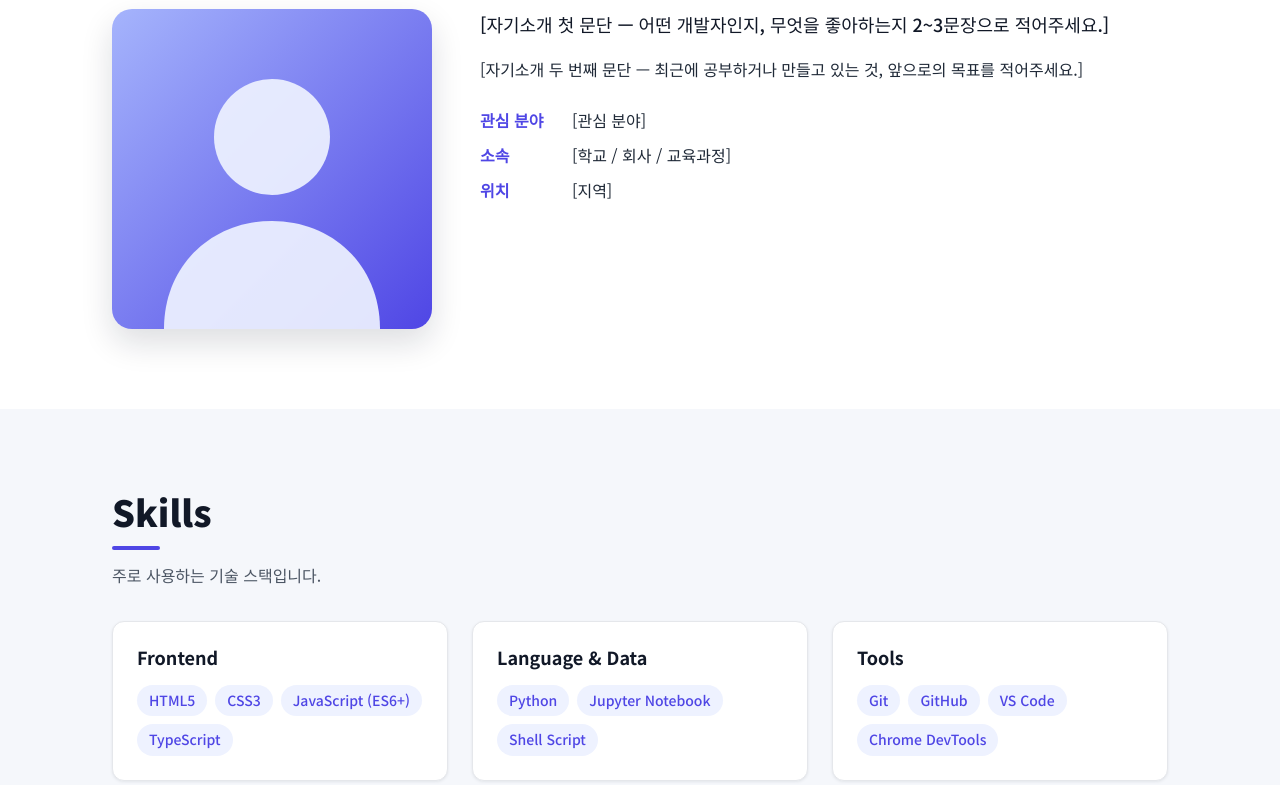
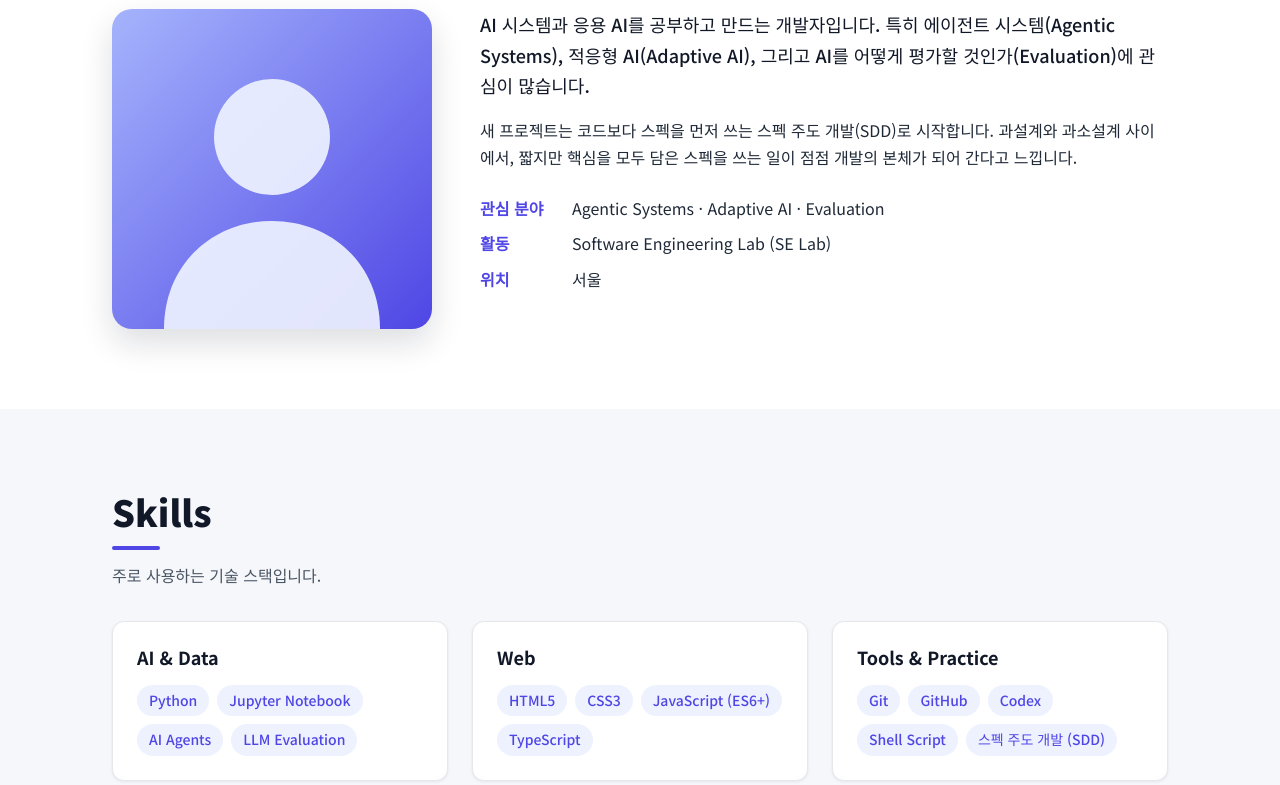
Before and after one commit to NiceTry3675/B4-1, a plain HTML site: page index.html in a window 1280 px wide. Shown: the part 944-1729 px from the top of the page. Drawn offline with Linux system fonts and the light colour scheme; no server answers.

Commit message:
Fill in profile details from LinkedIn
- Name, headline-based hero text, About intro, interests, activity, location
- Skills regrouped around AI, web, and tools
- LinkedIn footer link; README and guide updated
- Screenshots recaptured

```diff
--- a/index.html
+++ b/index.html
@@ -3,9 +3,8 @@
 <head>
   <meta charset="UTF-8">
   <meta name="viewport" content="width=device-width, initial-scale=1.0">
-  <!-- TODO(개인정보): [이름]을 본인 이름으로 바꾸세요 -->
-  <meta name="description" content="[이름]의 포트폴리오 — 자기소개, 기술 스택, GitHub 프로젝트, 연락처">
-  <title>[이름] | 포트폴리오</title>
+  <meta name="description" content="임준현(Junhyun Lim)의 포트폴리오 — AI Systems &amp; Applied AI Engineer. 자기소개, 기술 스택, GitHub 프로젝트, 연락처">
+  <title>임준현 | 포트폴리오</title>
   <link rel="icon" href="images/favicon.svg" type="image/svg+xml">
 
   <!-- 웹 폰트 (Google Fonts) -->
@@ -39,8 +38,7 @@
   <!-- ========== Header / Navigation ========== -->
   <header class="site-header">
     <nav class="nav container" aria-label="주요 메뉴">
-      <!-- TODO(개인정보): 로고 텍스트 -->
-      <a class="nav__logo" href="#hero">[이름]<span class="nav__logo-accent">.dev</span></a>
+      <a class="nav__logo" href="#hero">junhyun<span class="nav__logo-accent">.dev</span></a>
 
       <ul class="nav__menu" id="nav-menu">
         <li><a class="nav__link" href="#about">About</a></li>
@@ -76,16 +74,14 @@
     <section class="hero" id="hero" aria-labelledby="hero-title">
       <div class="container hero__inner">
         <p class="hero__greeting">안녕하세요! 👋</p>
-        <!-- TODO(개인정보): 이름 -->
-        <h1 class="hero__title" id="hero-title">저는 <span class="hero__name">[이름]</span>입니다.</h1>
+        <h1 class="hero__title" id="hero-title">저는 <span class="hero__name">임준현</span>입니다.</h1>
         <p class="hero__role">
           <!-- 스크린 리더용 전체 문구 (typing.js가 data-words로 채운다) -->
           <span class="visually-hidden hero__role-sr"></span>
-          <!-- TODO(개인정보): 타이핑 효과로 보여줄 문구 (쉼표로 구분) -->
-          <span class="typing" data-words="프론트엔드 개발자, 문제를 끝까지 파고드는 개발자, [나를 표현하는 한 마디]">프론트엔드 개발자</span><span class="typing__cursor" aria-hidden="true"></span>
+          <!-- 타이핑 효과로 보여줄 문구 (쉼표로 구분, 모바일에서 한 줄에 들어가는 길이로) -->
+          <span class="typing" data-words="Applied AI Engineer, 에이전트 시스템 개발자, AI 평가를 설계하는 개발자">Applied AI Engineer</span><span class="typing__cursor" aria-hidden="true"></span>
         </p>
-        <!-- TODO(개인정보): 한 줄 소개 -->
-        <p class="hero__desc">[한 줄 소개를 입력하세요. 예: 사용자 경험을 먼저 생각하는 웹 개발자입니다.]</p>
+        <p class="hero__desc">에이전트 시스템과 적응형 AI를 만들고, 그 결과를 제대로 평가하는 방법을 고민하는 개발자입니다.</p>
         <div class="hero__cta">
           <a class="btn btn--primary" href="#projects">프로젝트 보기</a>
           <a class="btn btn--outline" href="#contact">연락하기</a>
@@ -99,17 +95,16 @@
         <h2 class="section__title reveal" id="about-title">About Me</h2>
         <div class="about__content">
           <figure class="about__photo reveal">
-            <!-- TODO(개인정보): images/ 폴더에 본인 사진을 넣고 src·alt를 바꾸세요 -->
-            <img class="about__img" src="images/profile.svg" alt="[이름]의 프로필 사진" width="320" height="320">
+            <!-- TODO(개인정보): images/ 폴더에 본인 사진을 넣고 src를 바꾸세요 (지금은 자리표시 이미지) -->
+            <img class="about__img" src="images/profile.svg" alt="임준현 프로필 이미지" width="320" height="320">
           </figure>
           <div class="about__text reveal">
-            <!-- TODO(개인정보): 자기소개 -->
-            <p class="about__lead">[자기소개 첫 문단 — 어떤 개발자인지, 무엇을 좋아하는지 2~3문장으로 적어주세요.]</p>
-            <p>[자기소개 두 번째 문단 — 최근에 공부하거나 만들고 있는 것, 앞으로의 목표를 적어주세요.]</p>
+            <p class="about__lead">AI 시스템과 응용 AI를 공부하고 만드는 개발자입니다. 특히 에이전트 시스템(Agentic Systems), 적응형 AI(Adaptive AI), 그리고 AI를 어떻게 평가할 것인가(Evaluation)에 관심이 많습니다.</p>
+            <p>새 프로젝트는 코드보다 스펙을 먼저 쓰는 스펙 주도 개발(SDD)로 시작합니다. 과설계와 과소설계 사이에서, 짧지만 핵심을 모두 담은 스펙을 쓰는 일이 점점 개발의 본체가 되어 간다고 느낍니다.</p>
             <ul class="about__facts">
-              <li class="about__fact"><span class="about__fact-label">관심 분야</span><span>[관심 분야]</span></li>
-              <li class="about__fact"><span class="about__fact-label">소속</span><span>[학교 / 회사 / 교육과정]</span></li>
-              <li class="about__fact"><span class="about__fact-label">위치</span><span>[지역]</span></li>
+              <li class="about__fact"><span class="about__fact-label">관심 분야</span><span>Agentic Systems · Adaptive AI · Evaluation</span></li>
+              <li class="about__fact"><span class="about__fact-label">활동</span><span>Software Engineering Lab (SE Lab)</span></li>
+              <li class="about__fact"><span class="about__fact-label">위치</span><span>서울</span></li>
             </ul>
           </div>
         </div>
@@ -121,10 +116,19 @@
       <div class="container">
         <h2 class="section__title reveal" id="skills-title">Skills</h2>
         <p class="section__subtitle reveal">주로 사용하는 기술 스택입니다.</p>
-        <!-- TODO(개인정보): 본인 기술 스택으로 수정하세요 (현재 값은 GitHub 저장소 언어를 참고한 예시) -->
+        <!-- TODO(개인정보): LinkedIn 헤드라인과 GitHub 저장소 언어를 바탕으로 채운 목록입니다. 실제 기술 스택에 맞게 다듬으세요 -->
         <div class="skills__grid">
           <article class="skill-card reveal">
-            <h3 class="skill-card__title">Frontend</h3>
+            <h3 class="skill-card__title">AI &amp; Data</h3>
+            <ul class="skill-card__list">
+              <li class="skill-tag">Python</li>
+              <li class="skill-tag">Jupyter Notebook</li>
+              <li class="skill-tag">AI Agents</li>
+              <li class="skill-tag">LLM Evaluation</li>
+            </ul>
+          </article>
+          <article class="skill-card reveal">
+            <h3 class="skill-card__title">Web</h3>
             <ul class="skill-card__list">
               <li class="skill-tag">HTML5</li>
               <li class="skill-tag">CSS3</li>
@@ -133,20 +137,13 @@
             </ul>
           </article>
           <article class="skill-card reveal">
-            <h3 class="skill-card__title">Language &amp; Data</h3>
-            <ul class="skill-card__list">
-              <li class="skill-tag">Python</li>
-              <li class="skill-tag">Jupyter Notebook</li>
-              <li class="skill-tag">Shell Script</li>
-            </ul>
-          </article>
-          <article class="skill-card reveal">
-            <h3 class="skill-card__title">Tools</h3>
+            <h3 class="skill-card__title">Tools &amp; Practice</h3>
             <ul class="skill-card__list">
               <li class="skill-tag">Git</li>
               <li class="skill-tag">GitHub</li>
-              <li class="skill-tag">VS Code</li>
-              <li class="skill-tag">Chrome DevTools</li>
+              <li class="skill-tag">Codex</li>
+              <li class="skill-tag">Shell Script</li>
+              <li class="skill-tag">스펙 주도 개발 (SDD)</li>
             </ul>
           </article>
         </div>
@@ -226,8 +223,7 @@
   <!-- ========== Footer ========== -->
   <footer class="site-footer">
     <div class="container site-footer__inner">
-      <!-- TODO(개인정보): 이름 -->
-      <p class="site-footer__copy">&copy; <span class="site-footer__year">2026</span> [이름]. All rights reserved.</p>
+      <p class="site-footer__copy">&copy; <span class="site-footer__year">2026</span> 임준현. All rights reserved.</p>
       <ul class="social-links" aria-label="소셜 링크">
         <li>
           <a class="social-links__link" href="https://github.com/NiceTry3675" target="_blank" rel="noopener noreferrer" aria-label="GitHub (새 창)">
@@ -237,8 +233,7 @@
           </a>
         </li>
         <li>
-          <!-- TODO(개인정보): LinkedIn 주소 -->
-          <a class="social-links__link" href="https://www.linkedin.com/in/your-id" target="_blank" rel="noopener noreferrer" aria-label="LinkedIn (새 창)">
+          <a class="social-links__link" href="https://www.linkedin.com/in/nicetry36/" target="_blank" rel="noopener noreferrer" aria-label="LinkedIn (새 창)">
             <svg class="icon" viewBox="0 0 24 24" aria-hidden="true" focusable="false">
               <path d="M16 8a6 6 0 0 1 6 6v7h-4v-7a2 2 0 0 0-4 0v7h-4v-7a6 6 0 0 1 6-6z"/>
               <path d="M2 9h4v12H2z"/>
```
Also changed, not shown: images/screenshots/desktop-dark.png, images/screenshots/desktop-light.png, images/screenshots/form-validation.png, images/screenshots/mobile-dark.png, images/screenshots/mobile-light.png, images/screenshots/mobile-menu.png, images/screenshots/state-empty.png, images/screenshots/state-error.png, images/screenshots/state-loading.png, images/screenshots/tablet-light.png, 2 other files.
